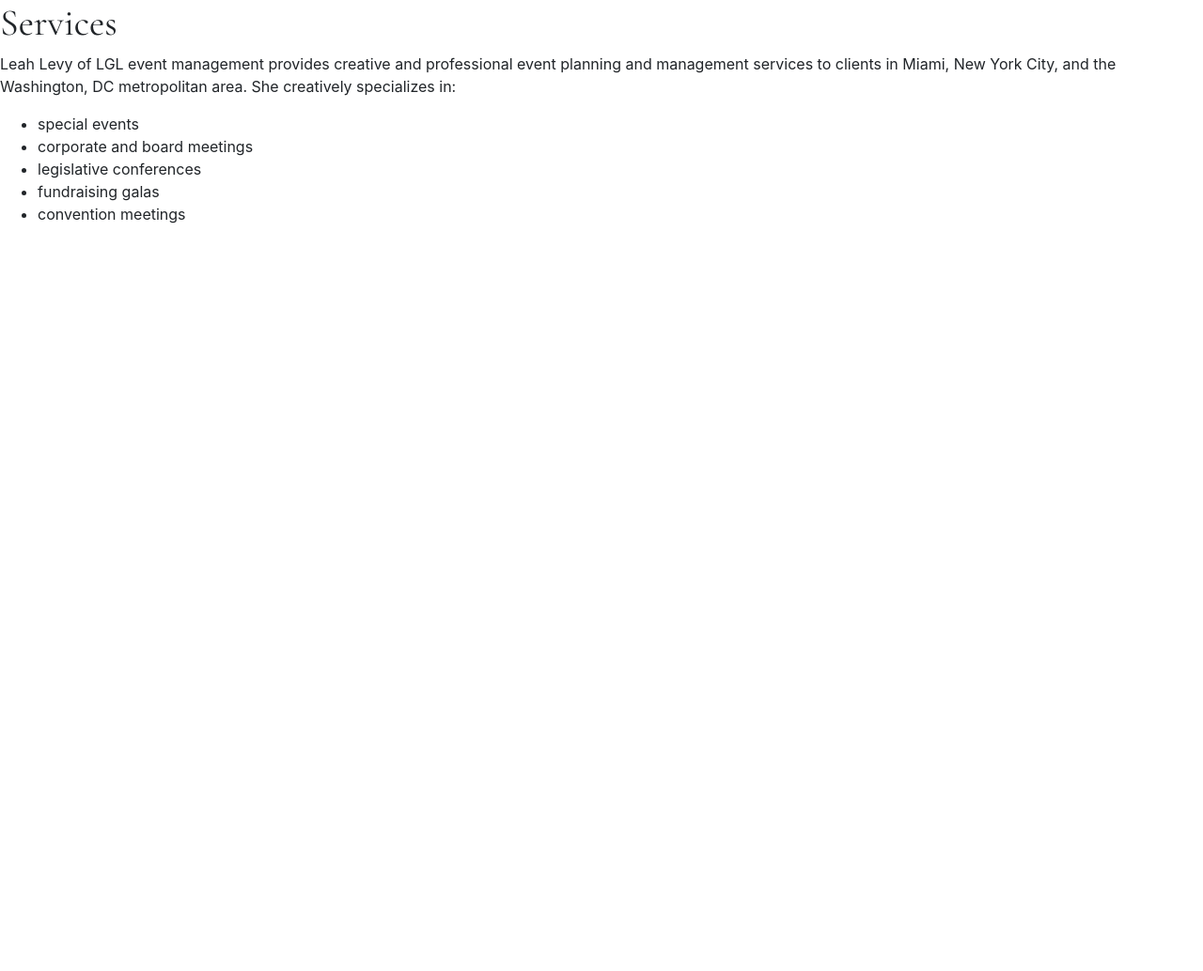
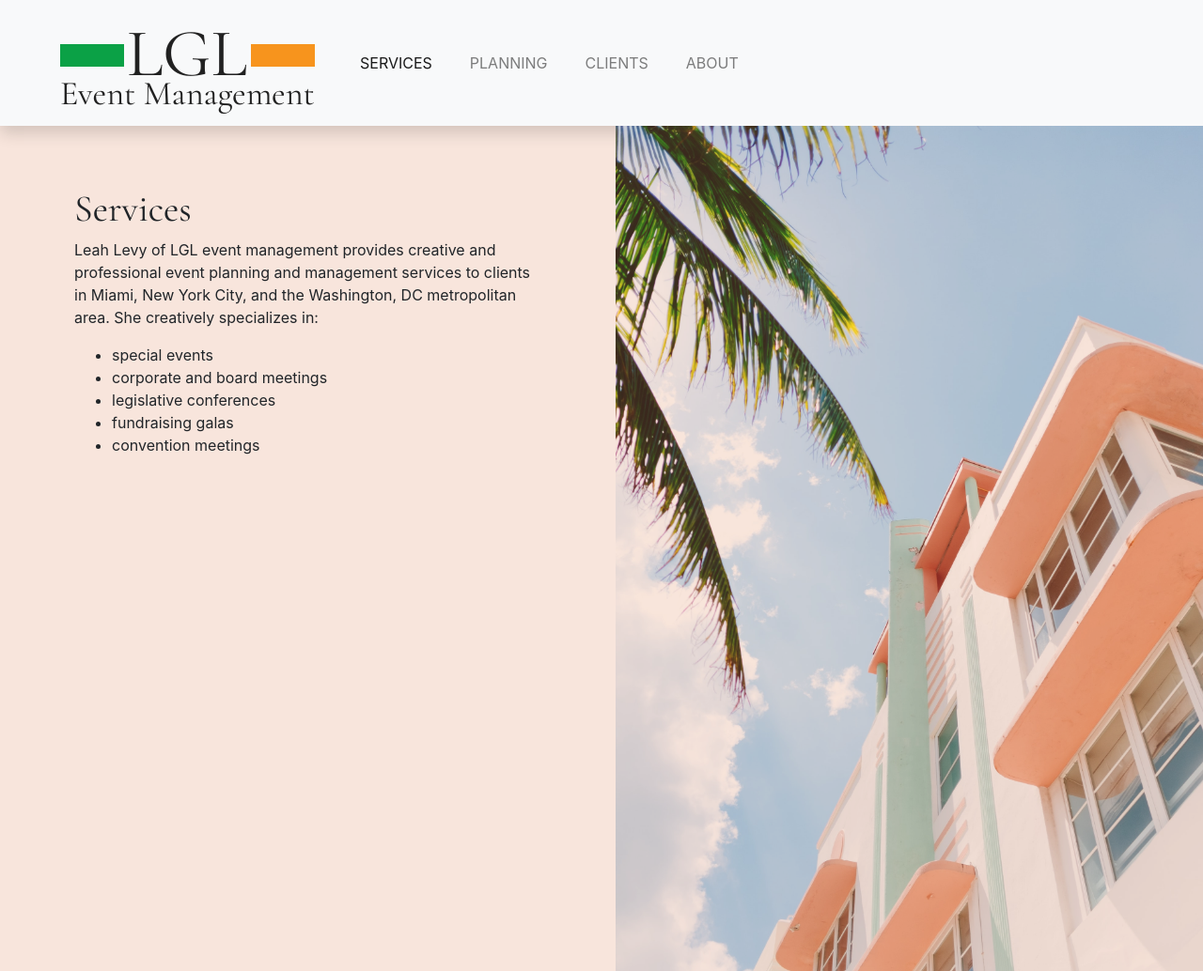
Before and after one commit to pglevy/lglem, a Jekyll site: the page built from services.md, in a window 1280 px wide. Shown: the whole page at 94% size. Built offline with Jekyll 4.4.1, drawn with Linux system fonts in a browser that asks for light colours; some web fonts are replaced; before the commit the page ends 900 px from its top, so only the background shows below that.

Commit message:
page layout and style

```diff
--- a/_layouts/default.html
+++ b/_layouts/default.html
@@ -12,8 +12,21 @@
     <title>{{ site.title }}</title>
   </head>
   <body>
-    <h1>{{ page.title }}</h1>
-    {{ content }}
+    {% include nav.html %}
+
+
+      <div class="row m-0" style="background-color: rgba({{ page.color }});">
+        <div class="col-md order-2 order-sm-1">
+          <div class="container p-md-8 min-vh-100">
+            <h1>{{ page.title }}</h1>
+            {{ content }}
+          </div>
+        </div>
+        <div class="col-md p-0 order-1 order-sm-2" style="background-image: url(assets/img/{{ page.image }}); background-size: cover; background-repeat: no-repeat;">
+          <div class="min-vh-100 image-cover" style="background-color: rgba({{ page.color }});"></div>
+        </div>
+      </div>
+
 
     <!-- Optional JavaScript; choose one of the two! -->
 
--- a/assets/css/main.scss
+++ b/assets/css/main.scss
@@ -79,3 +79,16 @@ $input-btn-padding-x-lg:      1.5rem;
 
 // Custom bootstrap variables must be set or imported *before* bootstrap.
 @import "bootstrap";
+
+.nav-link {
+  text-transform: uppercase;
+  margin-right: 1.5rem;
+}
+
+// Small devices (landscape phones, less than 768px)
+@media (max-width: 767.98px) {
+  .image-cover {
+    min-height: 0 !important;
+    height: 12em;
+  }
+ }
--- a/services.md
+++ b/services.md
@@ -2,6 +2,8 @@
 layout: default
 title: Services
 nav_parent: true
+color: "228, 152, 115, .25"
+image: miami.jpg
 ---
 Leah Levy of LGL event management provides creative and professional event planning and management services to clients in Miami, New York City, and the Washington, DC metropolitan area. She creatively specializes in:
 
```
Also changed, not shown: assets/img/miami.jpg (added).
